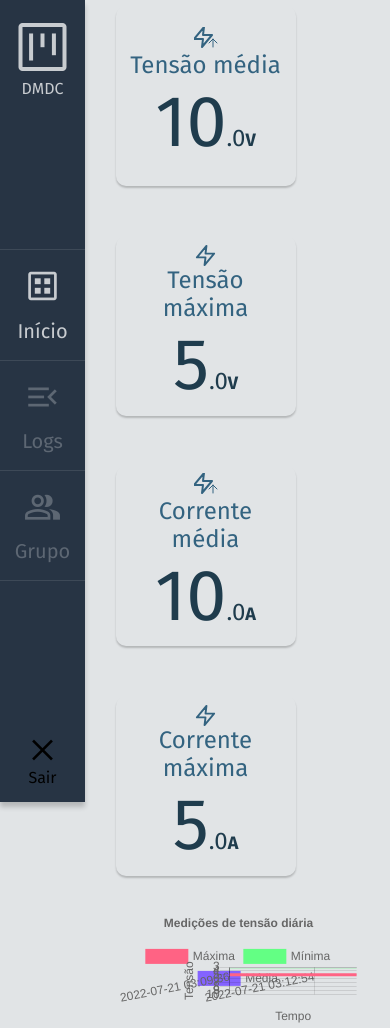
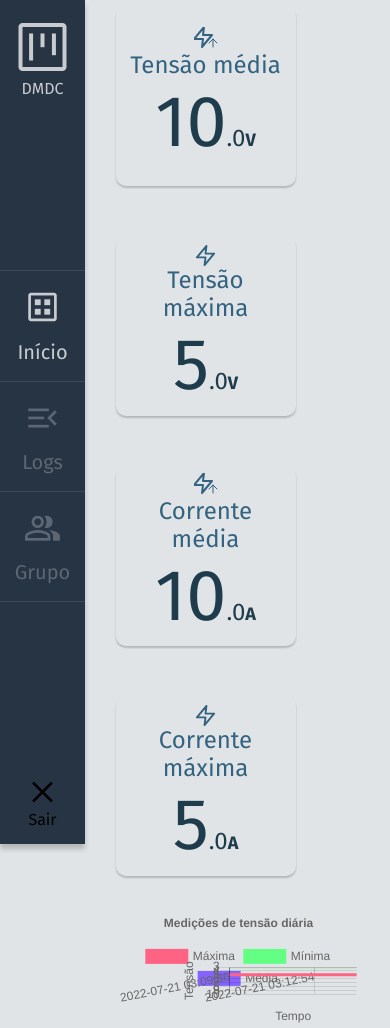
Before and after one commit to DMDC-estagio/Dashboard-server, a Flask app: page / in a window 390 px wide. Run offline with Flask 2, Linux system fonts and the light colour scheme; data comes from the database, SQL or seed files in the repository; some libraries are stand-ins or nearby versions.

Commit message:
Fix. extend nav height in mobile

```diff
--- a/static/styles.css
+++ b/static/styles.css
@@ -39,7 +39,7 @@ main {
   }
 
   nav {
-    height: 95vh;
+    height: 100vh;
   }
 
   /* main {
```
